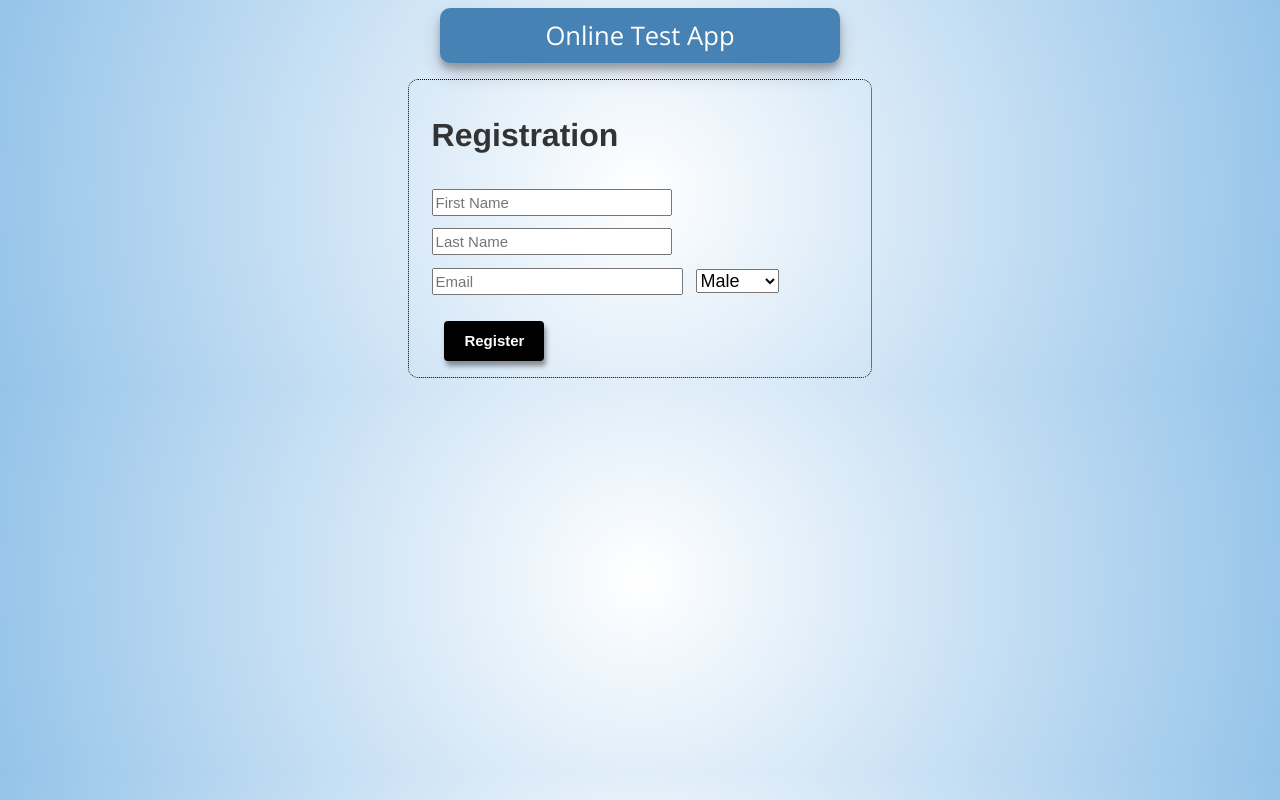
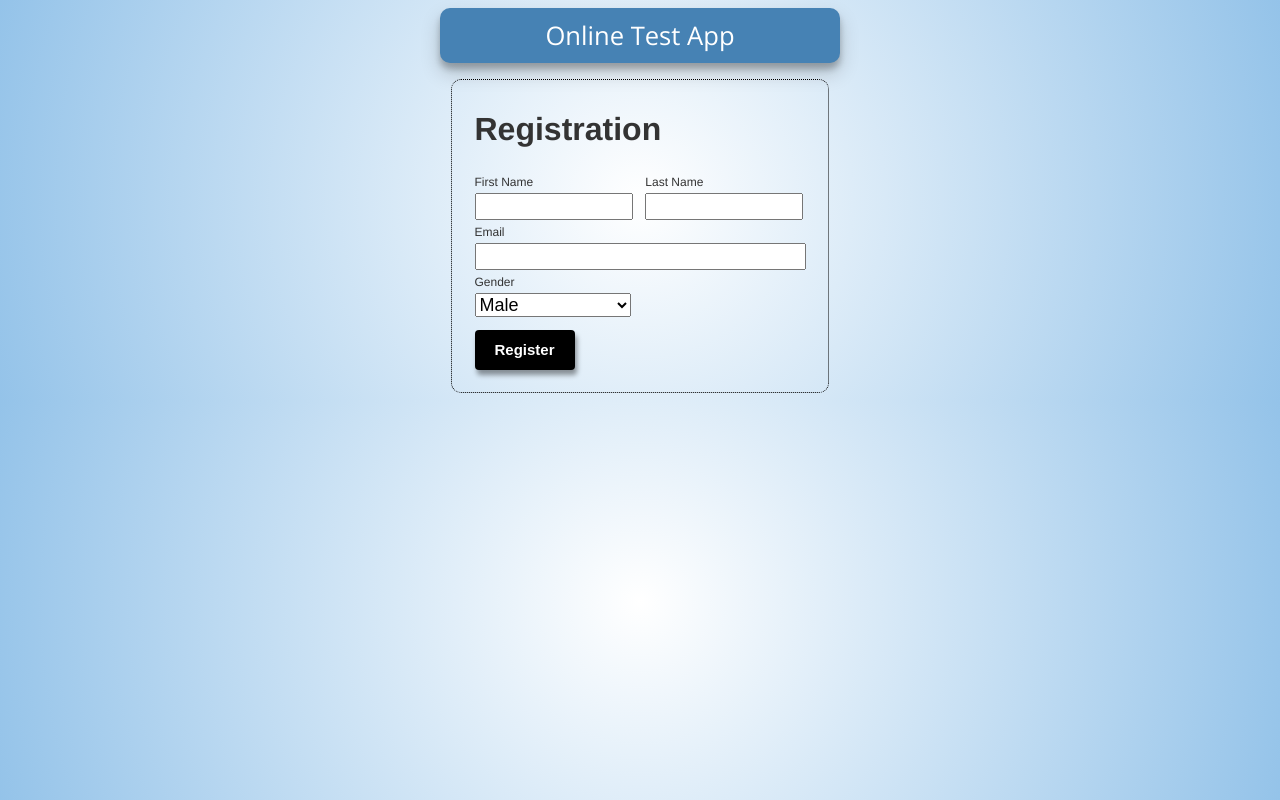
Before and after one commit to pulkitanand1/OnlineTestAppTsx, a React (Create React App) app: page / in a window 1280 px wide. Built offline with nearby package versions, Linux system fonts and the light colour scheme.

Commit message:
Registration form fixed

```diff
--- a/src/components/common/FancyButton.scss
+++ b/src/components/common/FancyButton.scss
@@ -2,8 +2,6 @@ $buttonHeight: 40px;
 $buttonWidth: 100px;
 
 @mixin fancyButton($disabled: false, $btnColor: Black) {
-  margin-left: 1vw;
-  margin-top: 1vw;
   color: white;
   font-weight: bolder;
   border: none;
--- a/src/components/exam/QuestionsPage.tsx
+++ b/src/components/exam/QuestionsPage.tsx
@@ -211,7 +211,7 @@ function QuestionsPage(props: any) {
       <div className="commonFlexPanel">
         <div className="panLeft">
           <h1 className="noPaddingMargin">
-            Welcome {registrationData.fName}, {registrationData.lName}
+            Welcome {registrationData.fName} {registrationData.lName}
           </h1>
         </div>
         <div className="panRight">
--- a/src/components/exam/Registration.scss
+++ b/src/components/exam/Registration.scss
@@ -5,32 +5,46 @@ $form-font-size: 18px;
   @extend %center-align;
   border: 1px black dotted;
   margin-top: 2vh;
-  padding-top: 2vh;
-  padding-bottom: 2vh;
-  width: 35%;
+  width: fit-content;
 }
 
+.regForm{
+  margin-right: 1vw;
+}
 .formHeader {
   margin-left: 1vw;
 }
 
+.formLine {
+  display: flex;
+  flex-direction: row;
+}
+
+.formWrap {
+  margin-left: 1vw;
+  margin-top: 5px;
+  display: flex;
+  flex-direction: column;
+}
+
 .formField {
-  margin-left: 1vw;
-  margin-top: 1vw;
+  width: 150px;
   font-size: $form-font-size;
 }
 
-.formField::placeholder {
-  font-size: 15px;
+.formLabel {
+  margin-bottom: 4px;
+  font-size: 12px;
 }
 
-.formField[type="select"] {
-  font-size: 15px;
+.selectFormField {
+  @extend .formField;
+  width: 156px;
 }
 
 .emailFormField {
   @extend .formField;
-  width: 19vw;
+  width: 323px;
 }
 option {
   font-size: 15px;
--- a/src/components/exam/Registration.tsx
+++ b/src/components/exam/Registration.tsx
@@ -24,33 +24,35 @@ function Registration(props: any) {
           navigate("/exam", { replace: true });
         }}
       >
-        <Form>
-          <Field
-            required
-            name="fName"
-            className="formField"
-            type="text"
-            placeholder="First Name"
-          />
-          <Field
-            required
-            name="lName"
-            className="formField"
-            type="text"
-            placeholder="Last Name"
-          />
+        <Form className="regForm">
+          <div className="formLine">
+            <div className="formWrap">
+              <label className="formLabel">First Name</label>
+              <Field className="formField" required name="fName" type="text" />
+            </div>
+            <div className="formWrap">
+              <label className="formLabel">Last Name</label>
+              <Field required name="lName" className="formField" type="text" />
+            </div>
+          </div>
+
+          <div className="formWrap">
+            <label className="formLabel">Email</label>
             <Field
               required
               name="email"
               className="emailFormField"
               type="email"
-            placeholder="Email"
             />
-          <Field name="gender" className="formField" as="select">
+          </div>
+
+          <div className="formWrap">
+            <label className="formLabel">Gender</label>
+            <Field name="gender" className="selectFormField" as="select">
               <option value="Male">{"Male"}</option>
               <option value="Female">{"Female"}</option>
             </Field>
-          <br />
+          </div>
           <FancyButton buttonText={"Register"} isSubmit={true} />
         </Form>
       </Formik>
```
Lines whose indentation alone changed are shown as unchanged.
